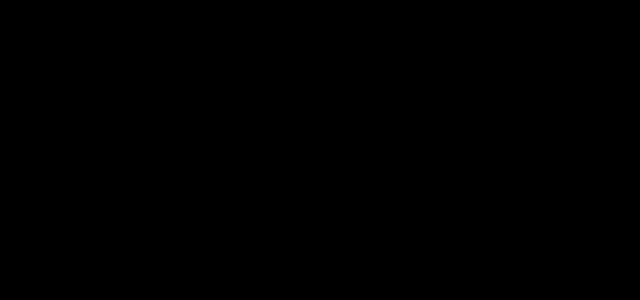
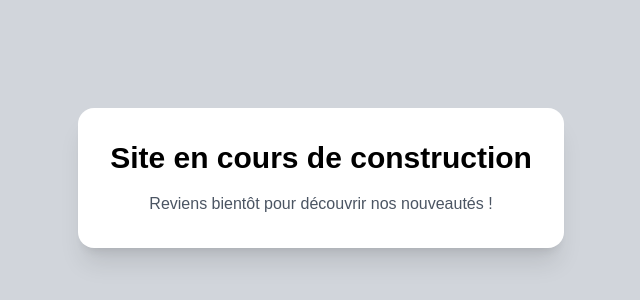
Before and after one commit to projet-boulangerie-org/projet-boulangerie, a Next.js app: page /game in a window 1280 px wide. Shown: the part 222-522 px from the top of the page, without its empty margins (319-959 px from the left). Built offline with nearby package versions, Linux system fonts and the light colour scheme.

Commit message:
add waiting for new page

```diff
--- a/app/game/page.tsx
+++ b/app/game/page.tsx
@@ -3,8 +3,12 @@
 import DarkModeInitializer from '@/components/DarkModeInitializer';
 
 export default function Game() {
-    // <DarkModeInitializer />
-    // <div className="top-0 z-50 bg-[var(--background)] pl-6 pt-6 mt-1 flex flex-col md:flex-row md:justify-between md:items-center gap-4">
-    // <Header title="Projet Boulangerie" />
-    // </div>
+  return (
+    <main className="flex items-center justify-center min-h-screen bg-gray-300">
+      <div className="text-center p-8 bg-white rounded-2xl shadow-xl">
+        <h1 className="text-3xl text-black font-bold mb-4">Site en cours de construction</h1>
+        <p className="text-gray-600">Reviens bientôt pour découvrir nos nouveautés !</p>
+      </div>
+    </main>
+  );
 }
```
